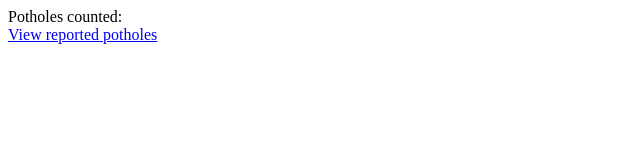
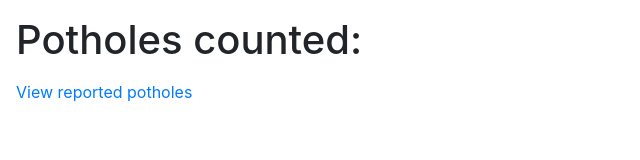
Before and after one commit to LordFlashmeow/pothole-sf, a plain HTML site: page public/index.html in a window 1280 px wide. Shown: the whole page, without its empty margins (0-640 px from the left). Drawn offline with nearby package versions, Linux system fonts and the light colour scheme; no server answers.

Commit message:
Tweak display

```diff
--- a/public/index.html
+++ b/public/index.html
@@ -1,5 +1,7 @@
 <head>
     <script src="https://www.gstatic.com/firebasejs/5.5.5/firebase.js"></script>
+    <link rel="stylesheet" href="https://stackpath.bootstrapcdn.com/bootstrap/4.1.3/css/bootstrap.min.css" integrity="sha384-MCw98/SFnGE8fJT3GXwEOngsV7Zt27NXFoaoApmYm81iuXoPkFOJwJ8ERdknLPMO" crossorigin="anonymous">
+
 </head>
 
 <body onload="getLocationUpdate()">
@@ -24,10 +26,10 @@
     </script>
     <script src='src/js/accelerometer.js'></script>
 
-    <div>
-        Potholes counted: <span id=potholeCounter></span>
+    <div style="margin: 1em">
+        <h1>Potholes counted: <span id=potholeCounter></span></h1>
     </div>
-    <div>
+    <div style="margin: 1em">
         <a href="map.html">View reported potholes</a>
     </div>
 
```
